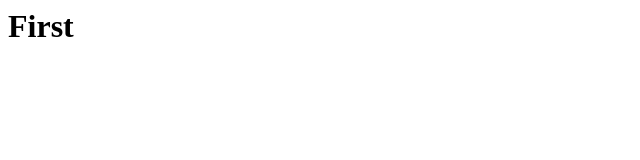
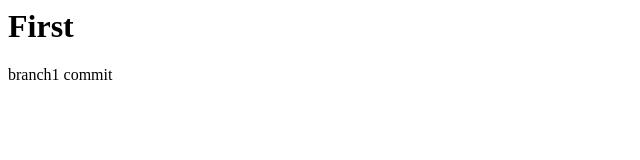
Before and after one commit to raiadi/sandbox, a plain HTML site: page index.html in a window 1280 px wide. Shown: the full height of the page, 0-640 px from the left. Drawn offline with Linux system fonts and the light colour scheme.

Commit message:
branch1 version 3

```diff
--- a/index.html
+++ b/index.html
@@ -1 +1,3 @@
 <h1>First</h1>
+
+<p>branch1 commit</p>
```
